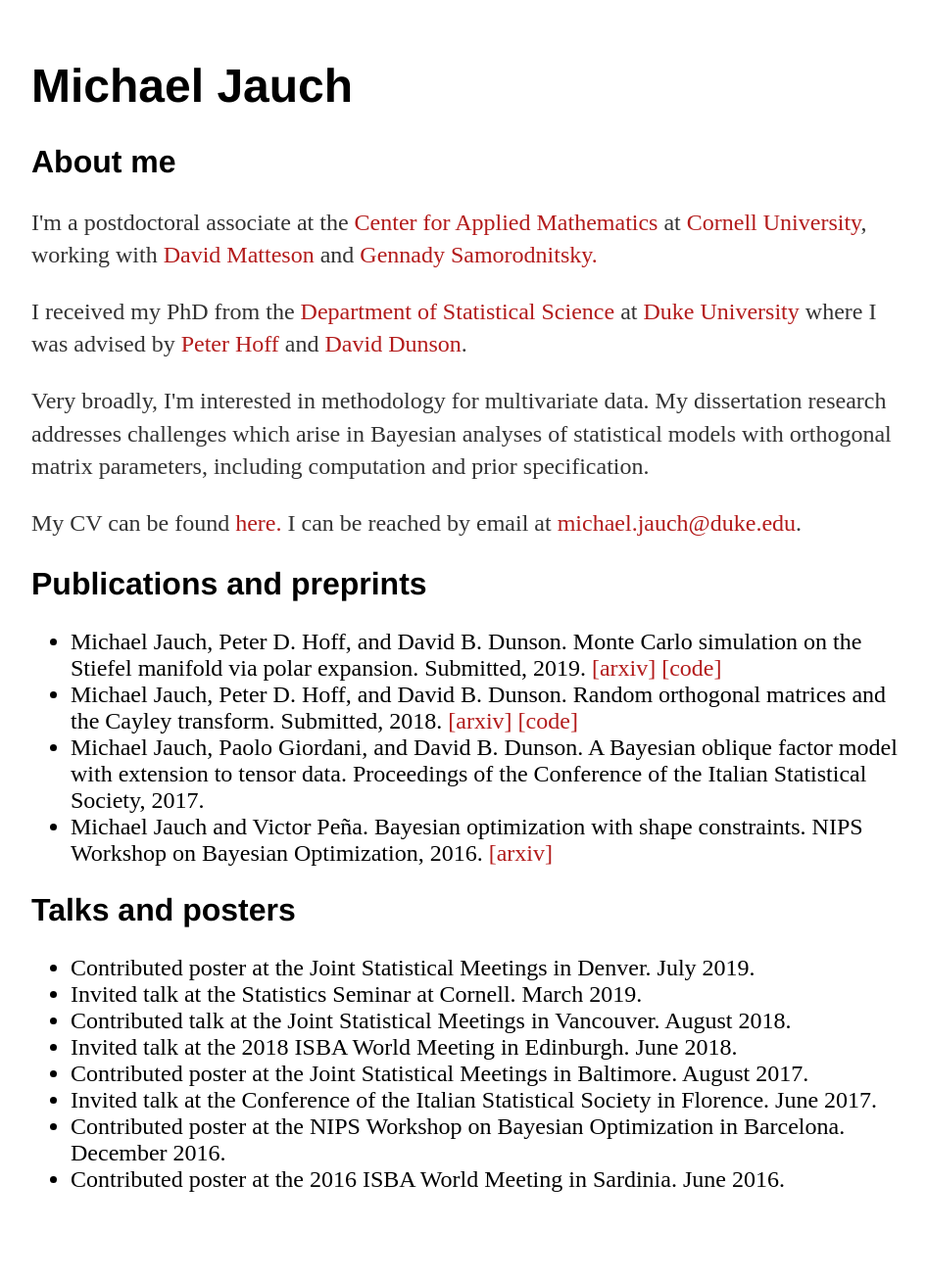
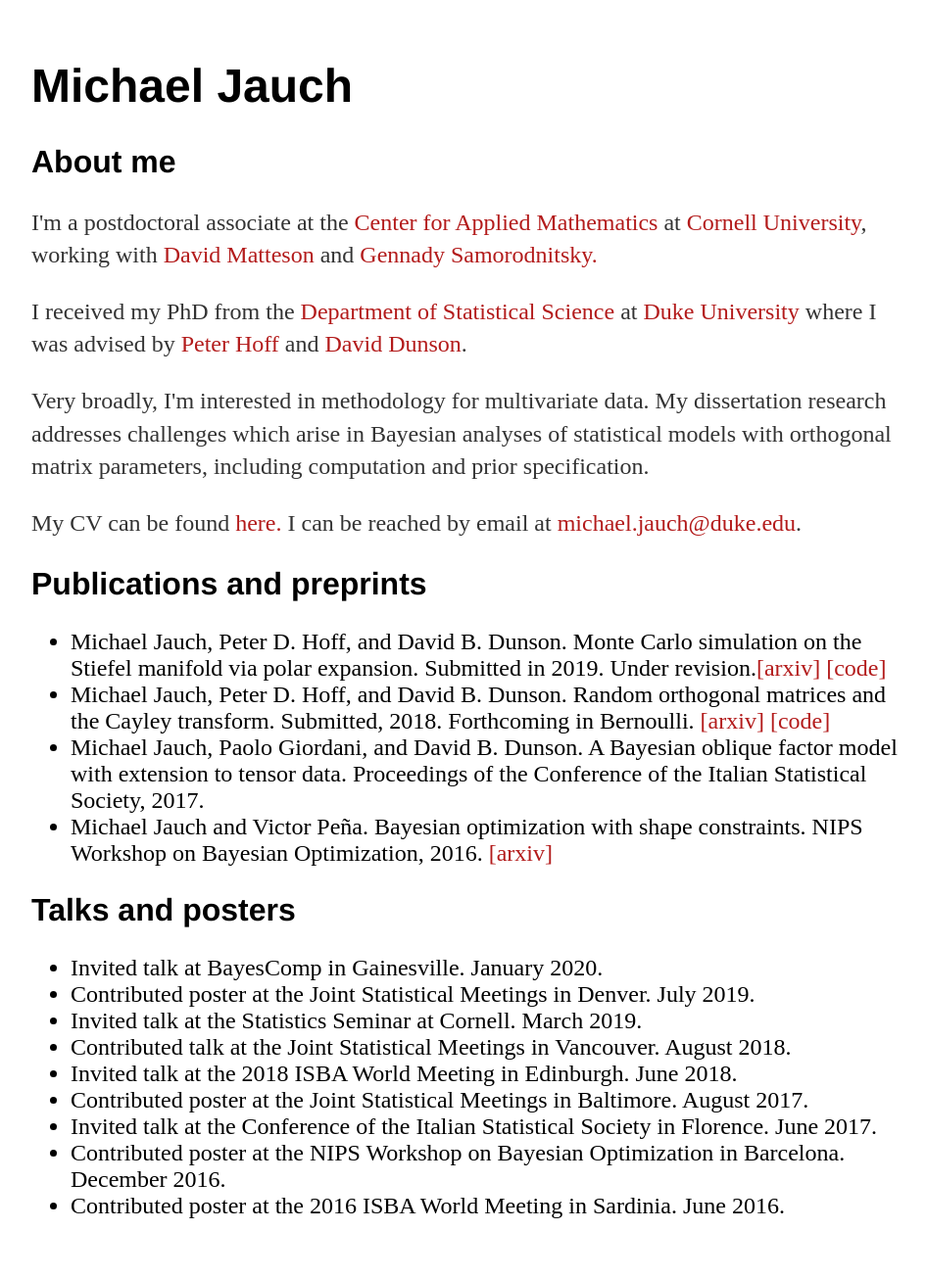
Before and after one commit to michaeljauch/michaeljauch.github.io, a Jekyll site: the page built from index.html, in a window 1280 px wide. Shown: the whole page at 98% size, without its empty margins (160-1105 px from the left). Built offline with Jekyll 4.4.1, drawn with Linux system fonts in a browser that asks for light colours; before the commit the page ends 1278 px from its top, so only the background shows below that.

Commit message:
add updates about papers and talk

```diff
--- a/index.html
+++ b/index.html
@@ -23,13 +23,14 @@ title: Michael Jauch
 	<p>My CV can be found <a href="http://michaeljauch.github.io/cv.pdf" style="color:#b31b1b;">here.</a> I can be reached by email at <a href="mailto:michael.jauch@duke.edu" style="color:#b31b1b;">michael.jauch@duke.edu</a>.<br></p>
 	<h2>Publications and preprints</h2>
 	<ul style="font-size:1.5em">
-      <li>Michael Jauch, Peter D. Hoff, and David B. Dunson. Monte Carlo simulation on the Stiefel manifold via polar expansion. Submitted, 2019. <a href="https://arxiv.org/abs/1906.07684" style="color:#b31b1b;">[arxiv]</a> <a href="https://github.com/michaeljauch/polar" style="color:#b31b1b;">[code]</a></li>
-  		<li>Michael Jauch, Peter D. Hoff, and David B. Dunson. Random orthogonal matrices and the Cayley transform. Submitted, 2018. <a href="https://arxiv.org/abs/1810.02881" style="color:#b31b1b;">[arxiv]</a> <a href="https://github.com/michaeljauch/cayley" style="color:#b31b1b;">[code]</a></li>
+      <li>Michael Jauch, Peter D. Hoff, and David B. Dunson. Monte Carlo simulation on the Stiefel manifold via polar expansion. Submitted in 2019. Under revision.<a href="https://arxiv.org/abs/1906.07684" style="color:#b31b1b;">[arxiv]</a> <a href="https://github.com/michaeljauch/polar" style="color:#b31b1b;">[code]</a></li>
+  		<li>Michael Jauch, Peter D. Hoff, and David B. Dunson. Random orthogonal matrices and the Cayley transform. Submitted, 2018. Forthcoming in Bernoulli. <a href="https://arxiv.org/abs/1810.02881" style="color:#b31b1b;">[arxiv]</a> <a href="https://github.com/michaeljauch/cayley" style="color:#b31b1b;">[code]</a></li>
   		<li> Michael Jauch,  Paolo Giordani, and David B. Dunson. A Bayesian oblique factor model with extension to tensor data. Proceedings of the Conference of the Italian Statistical Society, 2017. </li>
   		<li>Michael Jauch and Victor Peña. Bayesian optimization with shape constraints. NIPS Workshop on Bayesian Optimization, 2016. <a href="https://arxiv.org/abs/1612.08915" style="color:#b31b1b;">[arxiv]</a></li>
 	</ul>
 	<h2>Talks and posters</h2>
 	<ul style="font-size:1.5em">
+      <li> Invited talk at BayesComp in Gainesville. January 2020. </li>
       <li> Contributed poster at the Joint Statistical Meetings in Denver. July 2019. </li>
       <li> Invited talk at the Statistics Seminar at Cornell. March 2019. </li>
   		<li> Contributed talk at the Joint Statistical Meetings in Vancouver. August 2018. </li>
```
